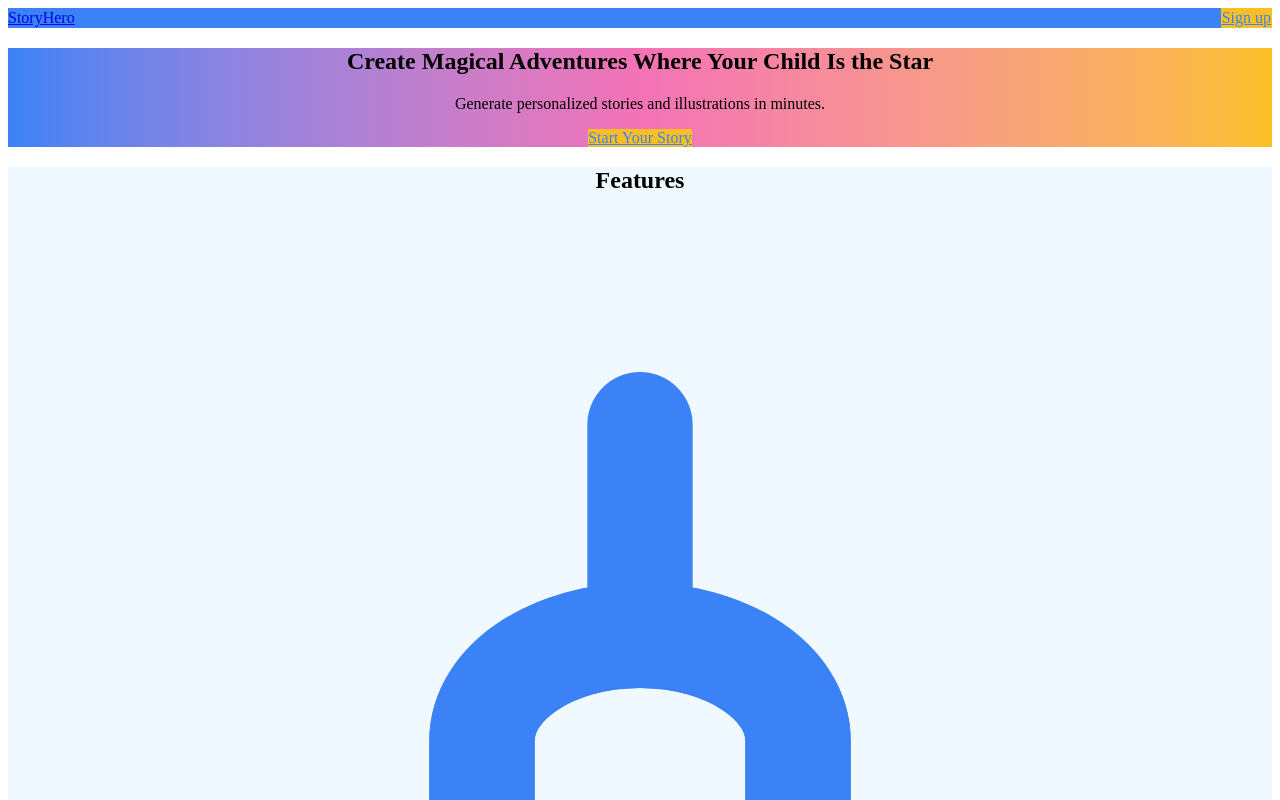
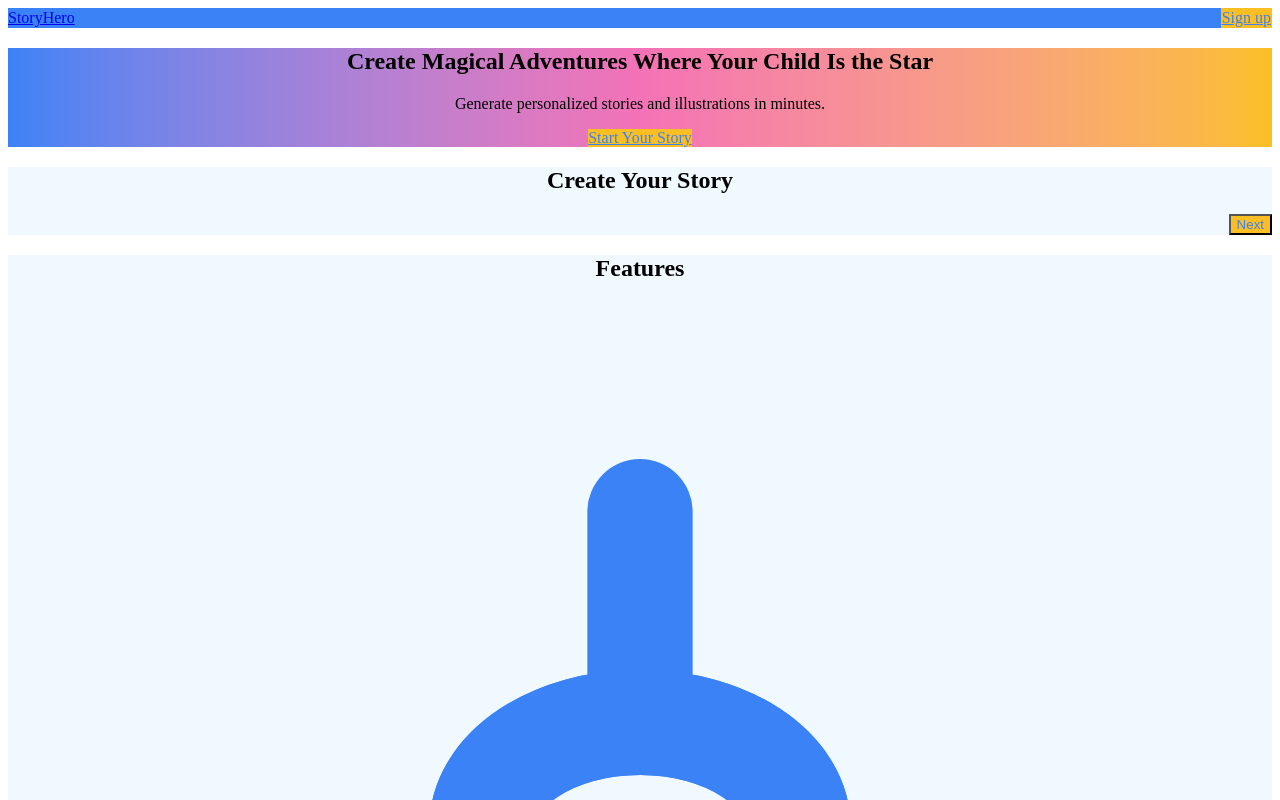
Before and after one commit to valprav/TailWindCSSTemplate, a Next.js app: page / in a window 1280 px wide. Shown: the top 800 px of the page. Built offline with nearby package versions, Linux system fonts and the light colour scheme.

Commit message:
Add animated story generator wizard

```diff
--- /dev/null
+++ b/components/StoryGenerator.js
@@ -0,0 +1,144 @@
+import { useState } from 'react';
+
+export default function StoryGenerator() {
+  const [step, setStep] = useState(1);
+
+  const next = () => setStep((s) => Math.min(4, s + 1));
+  const prev = () => setStep((s) => Math.max(1, s - 1));
+
+  const stepClass = (index) =>
+    `absolute inset-0 transition-all duration-500 ease-in-out ${
+      step === index ? 'opacity-100 translate-x-0' : 'opacity-0 translate-x-8 pointer-events-none'
+    }`;
+
+  return (
+    <section id="generator" className="py-20 bg-[var(--color-bg-section)]">
+      <div className="max-w-xl mx-auto px-4">
+        <h2 className="text-3xl font-extrabold text-gray-900 text-center mb-8">
+          Create Your Story
+        </h2>
+        <div className="relative h-80 overflow-hidden">
+          <div className={stepClass(1)}>
+            <label className="block mb-2 font-medium" htmlFor="avatar">
+              Upload Photo
+            </label>
+            <input
+              id="avatar"
+              type="file"
+              className="block w-full text-gray-700 mb-4"
+            />
+            <label className="block mb-2 font-medium" htmlFor="description">
+              Or Describe Your Child
+            </label>
+            <textarea
+              id="description"
+              rows="3"
+              className="w-full border rounded-md p-2"
+              placeholder="Describe your child's appearance"
+            />
+          </div>
+
+          <div className={stepClass(2)}>
+            <div className="space-y-4">
+              <div>
+                <label className="block mb-1 font-medium" htmlFor="name">
+                  Name
+                </label>
+                <input
+                  id="name"
+                  type="text"
+                  className="w-full border rounded-md p-2"
+                />
+              </div>
+              <div>
+                <label className="block mb-1 font-medium" htmlFor="age">
+                  Age
+                </label>
+                <input
+                  id="age"
+                  type="number"
+                  className="w-full border rounded-md p-2"
+                />
+              </div>
+              <div>
+                <label className="block mb-1 font-medium" htmlFor="interests">
+                  Interests
+                </label>
+                <input
+                  id="interests"
+                  type="text"
+                  className="w-full border rounded-md p-2"
+                  placeholder="e.g. space, dragons, sports"
+                />
+              </div>
+            </div>
+          </div>
+
+          <div className={stepClass(3)}>
+            <label className="block mb-2 font-medium" htmlFor="type">
+              Type of Story
+            </label>
+            <select id="type" className="w-full border rounded-md p-2">
+              <option>Bedtime</option>
+              <option>Adventure</option>
+              <option>Life Lessons</option>
+              <option>Special Event</option>
+              <option>Other</option>
+            </select>
+          </div>
+
+          <div className={stepClass(4)}>
+            <div className="space-y-4">
+              <div>
+                <label className="block mb-1 font-medium" htmlFor="theme">
+                  Theme
+                </label>
+                <select id="theme" className="w-full border rounded-md p-2">
+                  <option>Fantasy</option>
+                  <option>Space</option>
+                  <option>Animals</option>
+                  <option>Friendship</option>
+                </select>
+              </div>
+              <div>
+                <label className="block mb-1 font-medium" htmlFor="size">
+                  Story Length
+                </label>
+                <select id="size" className="w-full border rounded-md p-2">
+                  <option>Short</option>
+                  <option>Medium</option>
+                  <option>Long</option>
+                </select>
+              </div>
+            </div>
+          </div>
+        </div>
+
+        <div className="flex justify-between mt-8">
+          {step > 1 && (
+            <button
+              onClick={prev}
+              className="px-4 py-2 bg-gray-200 rounded hover:bg-gray-300"
+            >
+              Back
+            </button>
+          )}
+          {step < 4 ? (
+            <button
+              onClick={next}
+              className="ml-auto px-4 py-2 bg-[var(--color-accent)] text-[color:var(--color-primary)] font-semibold rounded hover:opacity-90"
+            >
+              Next
+            </button>
+          ) : (
+            <button
+              className="ml-auto px-4 py-2 bg-[var(--color-accent)] text-[color:var(--color-primary)] font-semibold rounded hover:opacity-90"
+            >
+              Generate Story
+            </button>
+          )}
+        </div>
+      </div>
+    </section>
+  );
+}
--- a/pages/demo.js
+++ b/pages/demo.js
@@ -2,6 +2,7 @@ import Head from 'next/head';
 import { useState } from 'react';
 import Navbar from '../components/Navbar';
 import HeroSection from '../components/HeroSection';
+import StoryGenerator from '../components/StoryGenerator';
 import FeatureGrid from '../components/FeatureGrid';
 import Testimonials from '../components/Testimonials';
 import PricingTable from '../components/PricingTable';
@@ -38,6 +39,7 @@ export default function Demo() {
       <Navbar />
       <main className="space-y-20">
         <HeroSection />
+        <StoryGenerator />
         <FeatureGrid />
         <Testimonials />
         <PricingTable />
--- a/pages/index.js
+++ b/pages/index.js
@@ -1,6 +1,7 @@
 import Head from 'next/head';
 import Navbar from '../components/Navbar';
 import HeroSection from '../components/HeroSection';
+import StoryGenerator from '../components/StoryGenerator';
 import FeatureGrid from '../components/FeatureGrid';
 import Testimonials from '../components/Testimonials';
 import PricingTable from '../components/PricingTable';
@@ -17,6 +18,7 @@ export default function Home() {
       <Navbar />
       <main>
         <HeroSection />
+        <StoryGenerator />
         <FeatureGrid />
         <Testimonials />
         <PricingTable />
```
Also changed, not shown: 1 other file (tests, documents, lock files or other folders).
